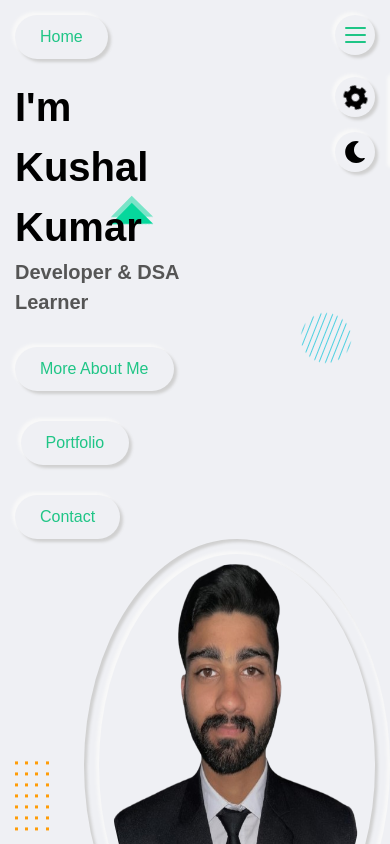
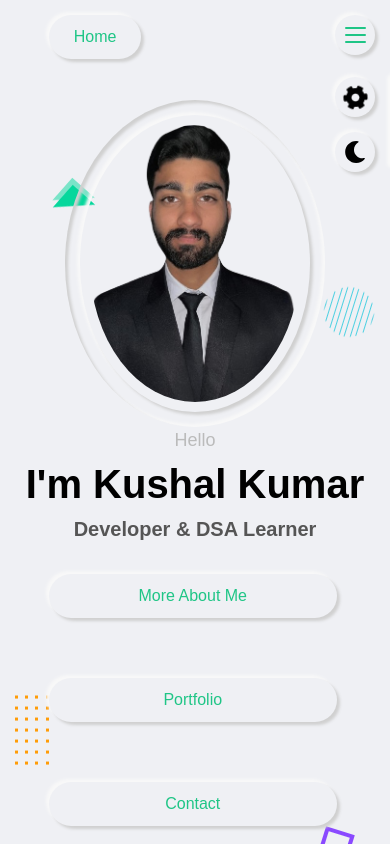
Before and after one commit to kushalkumar1362/My-Portfolio, a React (Create React App) app: page / in a window 390 px wide. Shown: the top 844 px of the page. Built offline with nearby package versions, Linux system fonts and the light colour scheme.

Commit message:
Make responsive home, contact, portfolio component and remove scrolll error in popup portfolio(show 2 scrollbar)

```diff
--- a/src/components/CSS/Contact.css
+++ b/src/components/CSS/Contact.css
@@ -56,3 +56,10 @@
     margin: 0;
     word-break: break-word;
 }
+
+@media (max-width: 767px) {
+.contact-item {
+        flex: 0 0 100%;
+        max-width: 100%;
+    }
+}
--- a/src/components/CSS/Home.css
+++ b/src/components/CSS/Home.css
@@ -150,3 +150,64 @@
     border-radius: 50%;
     border: 10px solid transparent;
 }
+
+/*
+=========
+Media Queries
+=========
+*/
+@media (max-width: 767px) {
+    .home-text,
+    .home-image {
+        flex: 0 0 100%;
+        max-width: 100%;
+    }
+    .img-box {
+        margin: auto !important;
+        margin-bottom: 40px;
+        max-width: 350px;
+    }
+
+    .home-text {
+        order: 2;
+        text-align: center;
+    }
+
+    .full-screen {
+        padding: 100px 0;
+    }
+
+    .effect-3 {
+        left: 15%;
+    }
+    .effect-4 {
+        right: 4%;
+    }
+}
+
+@media (max-width: 574px) {
+    .img-box {
+        max-width: 260px;
+    }
+
+    .home-text {
+        display: flex;
+        flex-direction: column;
+    }
+
+    .my-image {
+        width: 26rem;
+        height: auto;
+        border-radius: 50%;
+        border: 10px solid transparent;
+    }
+
+    .home-text h2 {
+        font-size: 40px;
+    }
+
+    .btn-1{
+        max-width: 80%;
+        margin-left: 4vh;
+    }
+}
--- a/src/components/CSS/Projects.css
+++ b/src/components/CSS/Projects.css
@@ -61,7 +61,7 @@
     font-size: 14px;
     font-weight: 500;
     color: var(--skin-color);
-    transition: all .3s ease;
+    transition: all 0.3s ease;
     position: absolute;
     left: 5px;
     bottom: -4px;
@@ -87,7 +87,6 @@
 .portfolio-item-details {
     display: none;
 }
-
 
 /* ===========
 PORTFOLIO POPUP
@@ -125,7 +124,6 @@ PORTFOLIO POPUP
     max-height: 500px; /* or an appropriate height */
     opacity: 1;
     transition: all 1s ease-in;
-
 }
 
 .portfolio-popup .pp-details-inner {
@@ -263,7 +261,7 @@ PORTFOLIO POPUP
     line-height: 35px;
     color: var(--text-black-600);
     cursor: pointer;
-    transition: all .5s ease;
+    transition: all 0.5s ease;
 }
 
 .portfolio-popup .pp-close::after {
@@ -281,3 +279,37 @@ PORTFOLIO POPUP
 .portfolio-popup .pp-project-details-btn:focus {
     outline: 2px solid var(--skin-color);
 }
+
+@media (max-width: 767px) {
+    .portfolio-items {
+        max-width: 100%;
+        padding: 10px;
+        box-sizing: border-box;
+    }
+
+    .portfolio-item {
+        flex: 1 1 50%;
+        max-width: 100%;
+    }
+
+    .portfolio-popup .info,
+    .portfolio-popup .description {
+        flex: 1 1 100%;
+        max-width: 100%;
+    }
+
+    .portfolio-popup .pp-main {
+        min-height: auto;
+    }
+}
+
+@media (max-width: 574px) {
+     .portfolio-item {
+        flex: 1 1 100%;
+        max-width: 100%;
+    }
+}
+
+.no-scroll {
+    overflow: hidden;
+}
--- a/src/components/JS/Home.js
+++ b/src/components/JS/Home.js
@@ -56,7 +56,7 @@ const Home = () => {
                 </div>
             </div>
             <div className="container">
-                <div className="flex flex-wrap full-screen items-center py-[50px]">
+                <div className="flex flex-wrap justify-center full-screen items-center py-[50px]">
                     <div className="home-text">
                         <p>Hello</p>
                         <h2>I'm Kushal Kumar </h2>
--- a/src/components/JS/Projects.js
+++ b/src/components/JS/Projects.js
@@ -1,4 +1,4 @@
-import React, { useState } from "react";
+import React, { useEffect, useState } from "react";
 import "../CSS/Projects.css";
 import PortfolioPopup from "./PortfolioPopup";
 import Loader from "../JS/loader";
@@ -21,6 +21,19 @@ const Projects = () => {
         }
     };
 
+     useEffect(() => {
+         if (popupOpen) {
+             document.body.classList.add("no-scroll");
+         } else {
+             document.body.classList.remove("no-scroll");
+         }
+
+         // Cleanup on component unmount
+         return () => {
+             document.body.classList.remove("no-scroll");
+         };
+     }, [popupOpen]);
+
     return (
         <div className="projects-section">
             <div className="py-[80px] min-h-[100vh]">
@@ -33,7 +46,7 @@ const Projects = () => {
                             <h2>Latest Works</h2>
                         </div>
                     </div>
-                    <div className="flex flex-wrap">
+                    <div className="flex flex-wrap portfolio-items">
                         {portfolioData.map((project, index) => (
                             <div key={index} className="portfolio-item">
                                 <div
```
